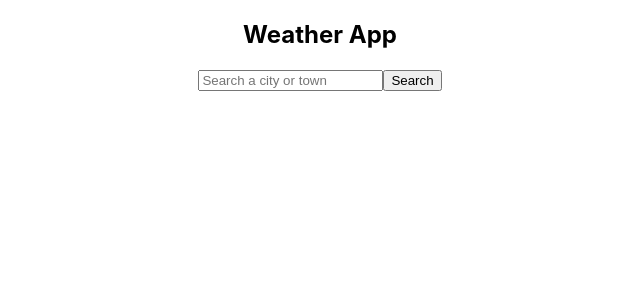
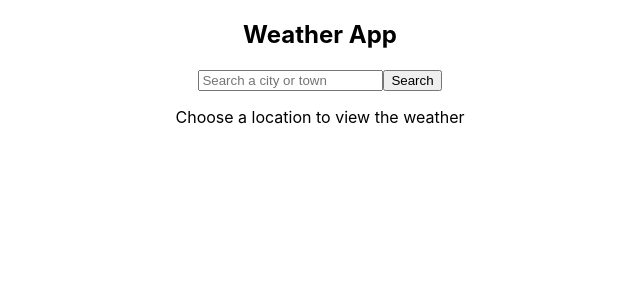
Before and after one commit to DiegoCarrero/Weather-App, a React (Create React App) app: page / in a window 1280 px wide. Shown: the top 300 px of the page, without its empty margins (320-960 px from the left). Built offline with nearby package versions, Linux system fonts and the light colour scheme.

Commit message:
add placeholder in main

```diff
--- a/src/components/pages/Home.js
+++ b/src/components/pages/Home.js
@@ -28,7 +28,7 @@ export default function Home() {
         event.preventDefault();
         getWeather(input)
         .then(response => {
-            console.log(response)
+            // console.log(response)
             setSearch(response)
         })
         input === '' ? city = 'your current location' : city = input;
--- a/src/components/weather/Main.js
+++ b/src/components/weather/Main.js
@@ -1,11 +1,13 @@
 
 
-export default function Main( { test } ) {
+export default function Main( { search, test } ) {
     return (
-        <div>
+        <main>
             {
-                test()
+                Object.keys(search).length === 0 ?
+                <p>Choose a location to view the weather</p>
+                : null
             }
-        </div>
+        </main>
     )
 }
```
